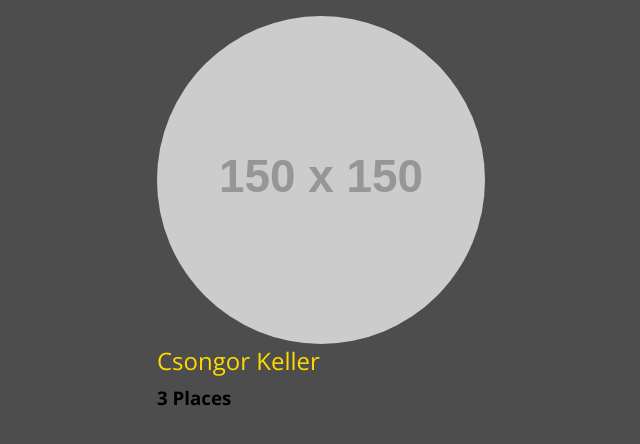
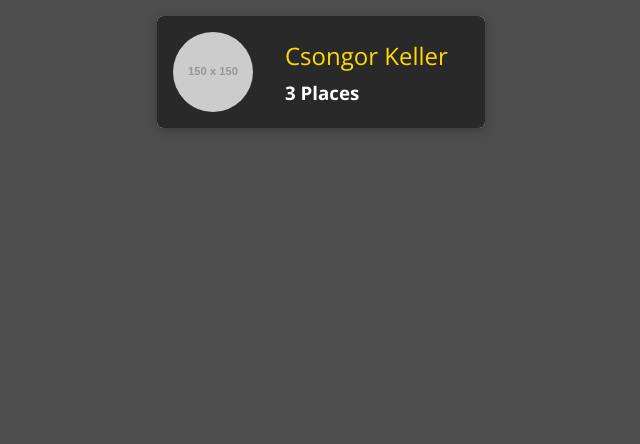
Before and after one commit to csongorkeller/react-places-social-app, a React (Create React App) app in the folder frontend/: page / in a window 1280 px wide. Shown: the top 444 px of the page, without its empty margins (319-959 px from the left). Built offline with nearby package versions, Linux system fonts and the light colour scheme.

Commit message:
card style UserItem implemented

```diff
--- /dev/null
+++ b/frontend/src/shared/components/UIElements/Card.css
@@ -0,0 +1,9 @@
+.card {
+  position: relative;
+  margin: 0;
+  box-shadow: 0 2px 8px rgba(0, 0, 0, 0.26);
+  border-radius: 6px;
+  padding: 1rem;
+  overflow: hidden;
+  background: white;
+}
--- /dev/null
+++ b/frontend/src/shared/components/UIElements/Card.js
@@ -0,0 +1,13 @@
+import React from 'react';
+
+import './Card.css';
+
+const Card = props => {
+  return (
+    <div className={`card ${props.className}`} style={props.style}>
+      {props.children}
+    </div>
+  );
+};
+
+export default Card;
--- a/frontend/src/users/components/UserItem.css
+++ b/frontend/src/users/components/UserItem.css
@@ -30,6 +30,10 @@
     margin-right: 1rem;
   }
 
+  .user-item__info {
+    padding-left: 2rem;
+  }
+
   .user-item__info h2 {
     font-size: 1.5rem;
     margin: 0 0 0.5rem 0;
--- a/frontend/src/users/components/UserItem.js
+++ b/frontend/src/users/components/UserItem.js
@@ -1,13 +1,16 @@
 import React from "react";
+import { Link } from "react-router-dom";
 import Avatar from "../../shared/components/UIElements/Avatar";
+import Card from "../../shared/components/UIElements/Card";
 import "./UserItem.css";
 
 const UserItem = (props) => {
   return (
     <li className="user-item">
-      <div className="user-item__content">
+      <Card className="user-item__content">
+        <Link to={`${props.id}/places`}>
           <div className="user_item__image">
-          <Avatar image={props.image} alt={props.name} />
+            <Avatar image={props.image} alt={props.name} width={80} />
           </div>
           <div className="user-item__info">
             <h2>{props.name}</h2>
@@ -15,7 +18,8 @@
               {props.placeCount} {props.placeCount === 1 ? "Place" : "Places"}
             </h3>
           </div>
-      </div>
+        </Link>
+      </Card>
     </li>
   );
 };
```
Lines whose indentation alone changed are shown as unchanged.
